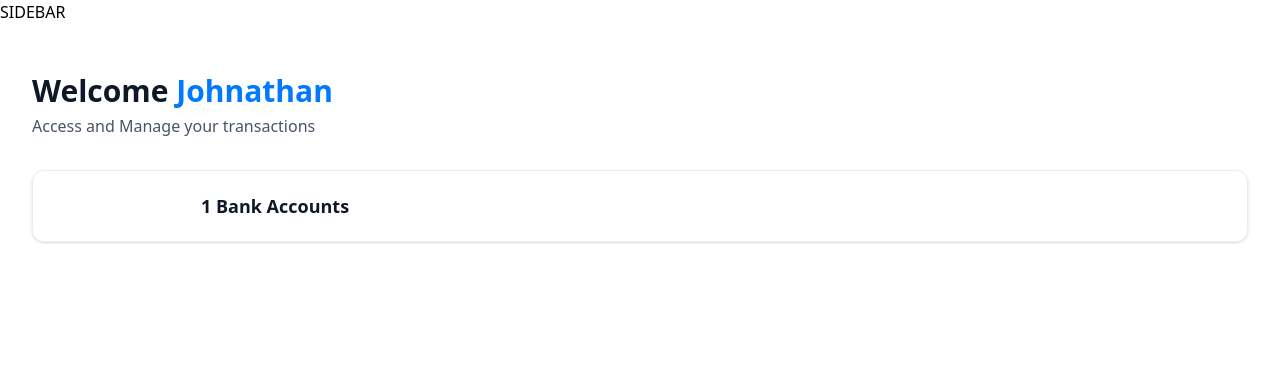
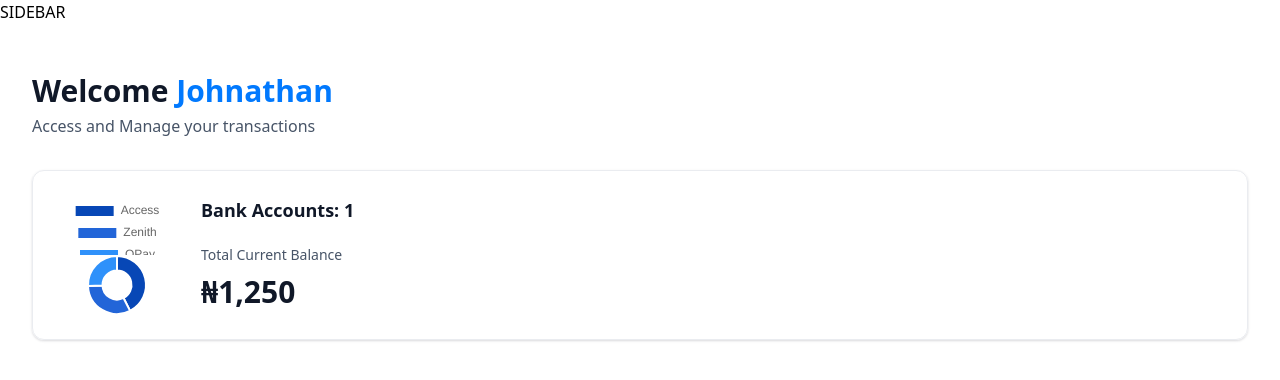
Before and after one commit to Ghostsmaw/quick_send, a Next.js app: page / in a window 1280 px wide. Shown: the top 380 px of the page. Built offline with nearby package versions, Linux system fonts and the light colour scheme.

Commit message:
worked on charts

```diff
--- a/app/layout.tsx
+++ b/app/layout.tsx
@@ -2,7 +2,7 @@ import type { Metadata } from "next";
 import { Geist, Geist_Mono, Inter, IBM_Plex_Serif } from "next/font/google";
 import "./globals.css";
 
-// font
+// font properties
 const geistSans = Geist({
   variable: "--font-geist-sans",
   subsets: ["latin"],
--- /dev/null
+++ b/components/AnimatedCounter.tsx
@@ -0,0 +1,13 @@
+'use client';
+
+import CountUp from "react-countup";
+
+const AnimatedCounter = ({ amount } : { amount : number }) => {
+  return (
+    <div className="w-full">
+      <CountUp prefix="₦" end = {amount}/>
+    </div>
+  )
+}
+
+export default AnimatedCounter
--- /dev/null
+++ b/components/DoughnutChart.tsx
@@ -0,0 +1,25 @@
+'use client'
+
+import React from 'react'
+import { Chart as ChartJS, ArcElement, Tooltip, Legend } from "chart.js";
+import { Doughnut } from "react-chartjs-2";
+
+ChartJS.register(ArcElement, Tooltip, Legend);
+
+
+
+const DoughnutChart = ({accounts}: DoughnutChartProps) => {
+    const data = {
+        labels: ['Access', 'Zenith', 'OPay'],
+        datasets: [
+            {
+                label: "Banks",
+                data: [2000, 1500, 1200],
+                backgroundColor: ["#0747b6", "#2265d8", "#2f91fa"],
+            },
+        ],
+    }
+  return <Doughnut data={data} />
+}
+
+export default DoughnutChart
--- a/components/TotalBalanceBox.tsx
+++ b/components/TotalBalanceBox.tsx
@@ -1,4 +1,7 @@
+import { formatAmount } from "@/lib/utils";
 import React from "react";
+import AnimatedCounter from "./AnimatedCounter";
+import DoughnutChart from "./DoughnutChart";
 
 const TotalBalanceBox = ({
   accounts = [],
@@ -7,13 +10,21 @@ const TotalBalanceBox = ({
 }: TotalBalanceBoxProps) => {
   return <section className="total-balance">
     <div className="total-balance-chart">
-        {/* {DoughnutChart} */}
+        <DoughnutChart accounts={accounts} />
     </div>
 
     <div className="flex flex-col gap-6">
         <h2 className="header-2">
-            {totalBanks} Bank Accounts
+        Bank Accounts: {totalBanks}
         </h2>
+        <div className="flex flex-col gap-2">
+            <p className="total-balance-label">
+                Total Current Balance
+            </p>
+            <div className="total-balance-amount flex-center gap-2">
+                <AnimatedCounter amount={totalCurrentBalance} />
+            </div>
+        </div>
     </div>
   </section>;
 };
--- a/lib/utils.ts
+++ b/lib/utils.ts
@@ -69,7 +69,7 @@ export const formatDateTime = (dateString: Date) => {
 export function formatAmount(amount: number): string {
   const formatter = new Intl.NumberFormat("en-US", {
     style: "currency",
-    currency: "USD",
+    currency: "NGN",
     minimumFractionDigits: 2,
   });
 
```
Also changed, not shown: package.json (+6 -1 lines), 1 other file (tests, documents, lock files or other folders).
